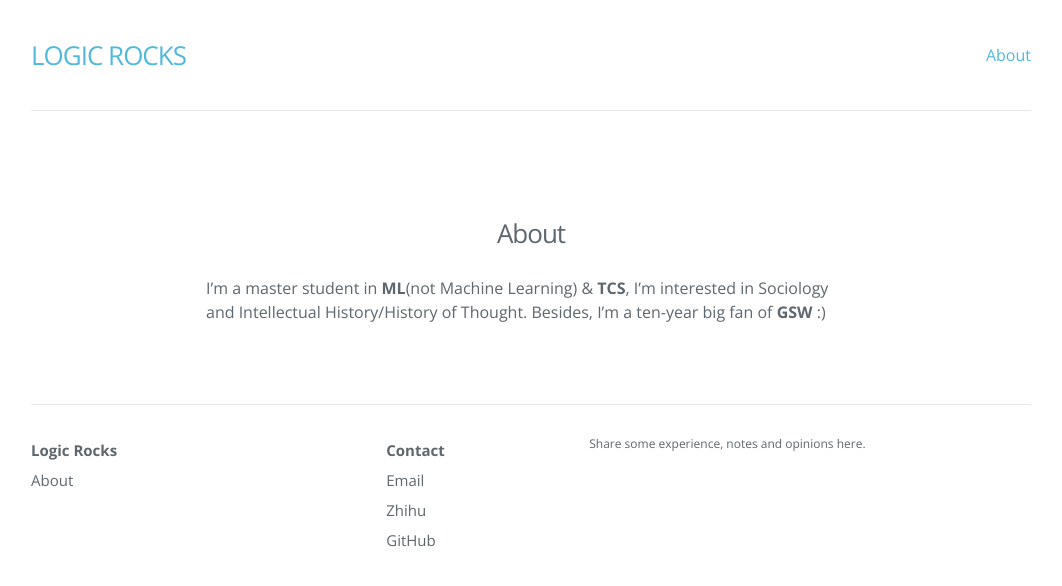
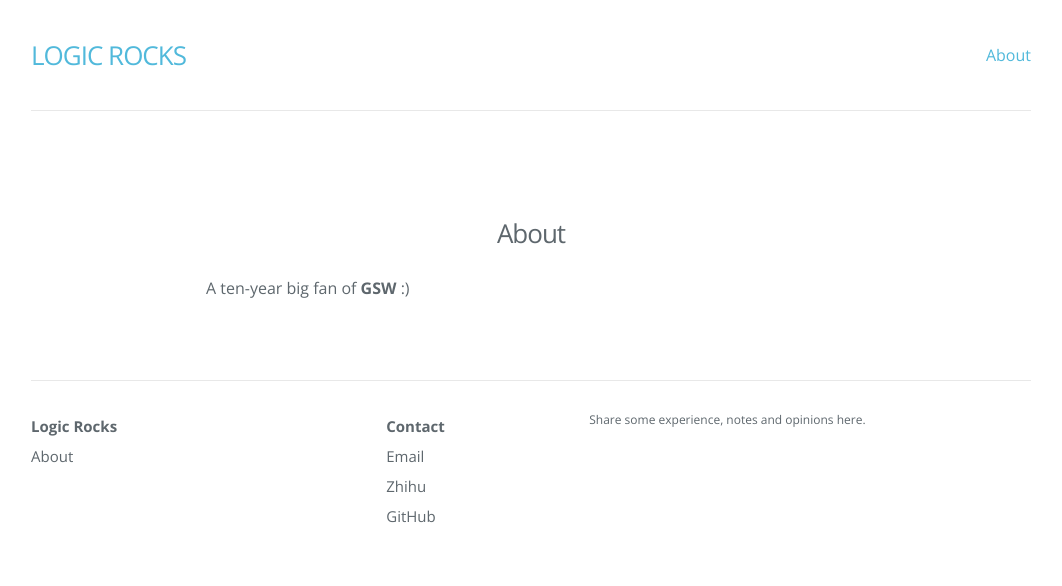
Before and after one commit to ghlogic123/ghlogic123.github.io, a Jekyll site: the page built from about.md, in a window 1280 px wide. Shown: the top 586 px of the page, without its empty margins (109-1171 px from the left). Built offline with Jekyll 4.4.1, drawn with Linux system fonts in a browser that asks for light colours; nearby versions of some CDN libraries.

Commit message:
Update about.md

```diff
--- a/about.md
+++ b/about.md
@@ -4,4 +4,4 @@ title: About
 permalink: /about/
 ---
 
-I'm a master student in **ML**(not Machine Learning) & **TCS**, I'm interested in Sociology and Intellectual History/History of Thought. Besides, I'm a ten-year big fan of **GSW** :)
+A ten-year big fan of **GSW** :)
```
